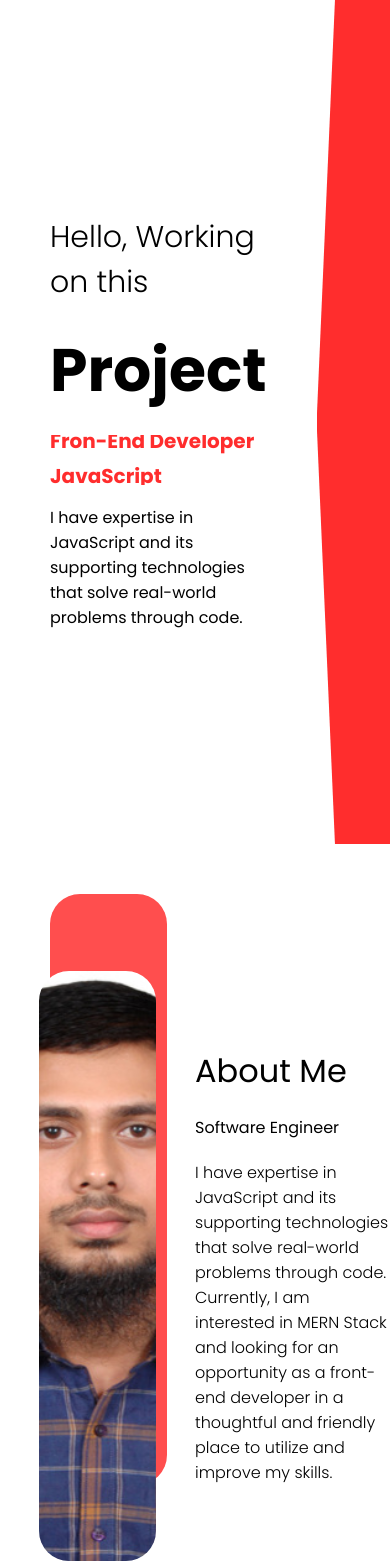
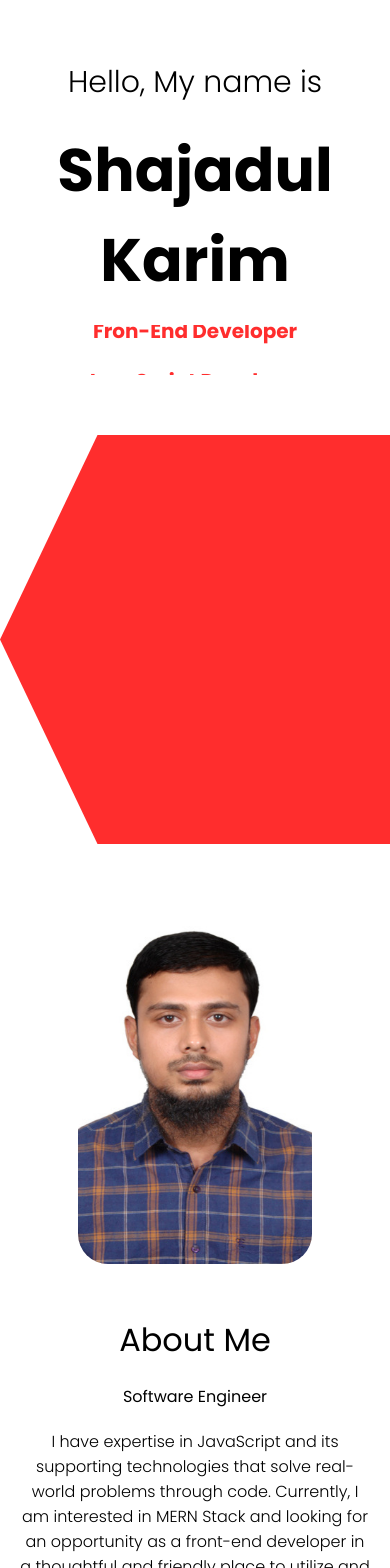
Before and after one commit to ShajadulGH/portfolio, a React (Create React App) app: page / in a window 390 px wide. Shown: the top 1568 px of the page. Built offline with nearby package versions, Linux system fonts and the light colour scheme.

Commit message:
Feat: Responsive Design

```diff
--- a/src/Components/About/About.module.css
+++ b/src/Components/About/About.module.css
@@ -43,3 +43,26 @@
 .about_desc {
   font-weight: 300;
 }
+@media screen and (max-width: 480px) {
+  .about {
+    flex-direction: column;
+    text-align: center;
+    margin-top: 50px;
+  }
+
+  .about_left {
+    width: 100%;
+  }
+
+  .about_box1 {
+    height: 40vh;
+  }
+
+  .about_box1.bg {
+    display: none;
+  }
+
+  .about_right {
+    padding: 20px;
+  }
+}
--- a/src/Components/Contact/Contact.module.css
+++ b/src/Components/Contact/Contact.module.css
@@ -113,6 +113,6 @@ button {
   }
 
   button {
-    margin-top: 10px;
+    margin-bottom: 10px;
   }
 }
--- a/src/Introduction/Intro.js
+++ b/src/Introduction/Intro.js
@@ -5,8 +5,8 @@ const Intro = () => {
     <div className={styles.intro}>
       <div className={styles.introLeft}>
         <div className={styles.box1}>
-          <h2 className={styles.box1_intro}>Hello, Working on this</h2>
-          <h2 className={styles.box1_name}>Project</h2>
+          <h2 className={styles.box1_intro}>Hello, My name is</h2>
+          <h2 className={styles.box1_name}>Shajadul Karim</h2>
           <div className={styles.box1_title}>
             <div className={styles.box1_title_wrapper}>
               <div className={styles.box1_title_item}>Software Engineer</div>
--- a/src/Introduction/Intro.module.css
+++ b/src/Introduction/Intro.module.css
@@ -10,31 +10,18 @@
 }
 .introRight {
   flex: 1;
-  /* position: relative; */
 }
 .intro_image_bg {
   clip-path: polygon(100% 0%, 100% 49%, 100% 100%, 25% 100%, 0% 50%, 25% 0%);
   background-color: rgb(255, 45, 45);
   width: 100%;
   height: 100%;
-  /* position: absolute; */
-  /* top: 0;
-  right: 0; */
 }
-/* .intro_img {
-  height: 100%;
-  width: 100%;
-  object-fit: cover;
-  position: absolute;
-} */
-
 .box1 {
   padding: 50px;
-  /* height: 50%; */
   display: flex;
   flex-direction: column;
   justify-content: space-between;
-  /* background-color: aqua; */
   gap: 20px;
 }
 .box1_intro {
@@ -74,3 +61,22 @@
   display: flex;
   align-items: center;
 }
+
+@media screen and (max-width: 480px) {
+  .intro {
+    flex-direction: column;
+  }
+  .introLeft {
+    padding: 10px;
+    align-items: center;
+    justify-content: center;
+    text-align: center;
+    height: 100%;
+  }
+  .box1_discription {
+    display: none;
+  }
+  .box1_title_item {
+    justify-content: center;
+  }
+}
```
